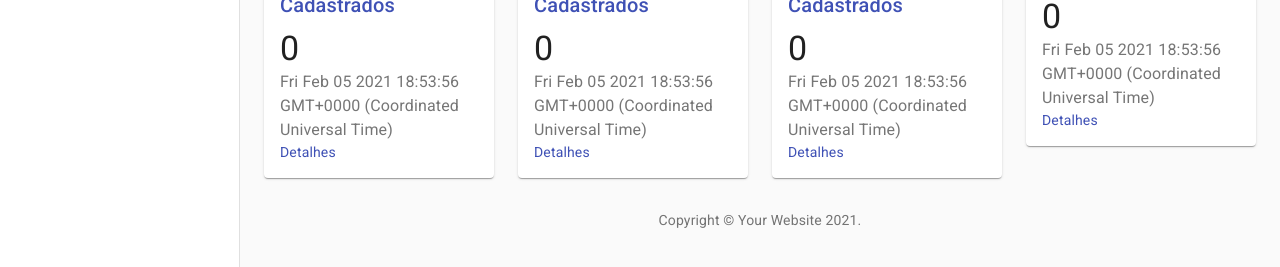
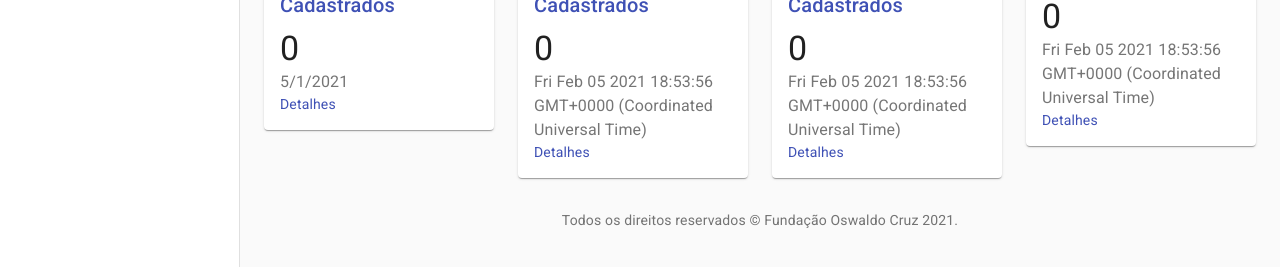
Before and after one commit to brunoaffonso/dashboard_materialUI, a React (Create React App) app: page / in a window 1280 px wide. Shown: the part 419-686 px from the top of the page. Built offline with nearby package versions, Linux system fonts and the light colour scheme; no server answers; the HTML template or start-up script is replaced by a standard one.

Commit message:
Ajuste data dashboard

```diff
--- a/src/components/dashboard/Dashboard.js
+++ b/src/components/dashboard/Dashboard.js
@@ -37,15 +37,25 @@ import Button from '@material-ui/core/Button';
 function Copyright() {
   return (
     <Typography variant="body2" color="textSecondary" align="center">
-      {'Copyright © '}
-      <Link color="inherit" href="https://material-ui.com/">
-        Your Website
+      {'Todos os direitos reservados © '}
+      <Link color="inherit" href="https://www.fiocruz.br/">
+        Fundação Oswaldo Cruz
       </Link>{' '}
       {new Date().getFullYear()}
       {'.'}
     </Typography>
   );
 }
+
+const date = new Date();
+
+const day = date.getDate();
+
+const month = date.getMonth();
+
+const year = date.getFullYear();
+
+const today = `${day}/${month}/${year}`;
 
 const drawerWidth = 240;
 
@@ -313,7 +323,7 @@ export default function Dashboard() {
                       color="textSecondary"
                       className={classes.depositContext}
                     >
-                      {Date()}
+                      {today}
                     </Typography>
                     <div>
                       <Link
```
Also changed, not shown: 1 other file (tests, documents, lock files or other folders).
